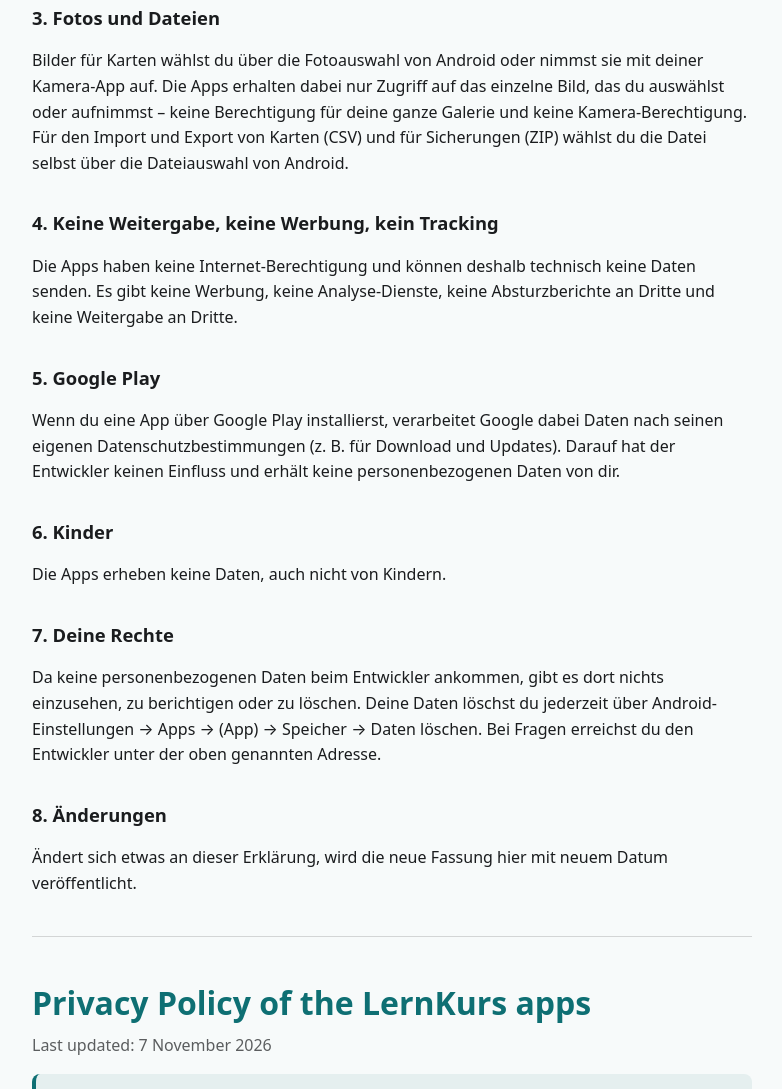
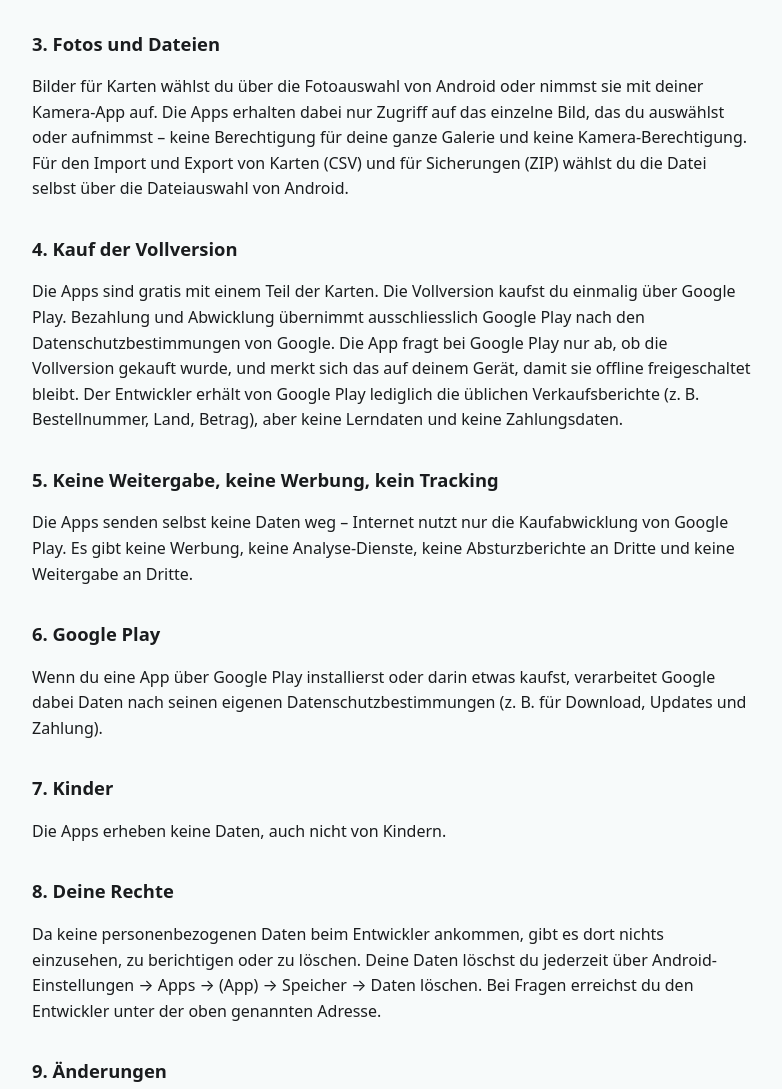
Before and after one commit to Daniloquake/foto-cleaner-datenschutz, a plain HTML site: page lernkurs.html in a window 1280 px wide. Shown: the part 806-1895 px from the top of the page, without its empty margins (248-1030 px from the left). Drawn offline with Linux system fonts and the light colour scheme.

Commit message:
LernKurs-Apps: Kauf der Vollversion ergänzt

```diff
--- a/lernkurs.html
+++ b/lernkurs.html
@@ -19,14 +19,14 @@
 <body>
 
 <h1>Datenschutzerklärung der LernKurs-Apps</h1>
-<p class="stand">Stand: 7. November 2026</p>
+<p class="stand">Stand: 7. November 2026 (Kauf der Vollversion ergänzt)</p>
 <p>Gilt für die Apps <strong>Brandschutz</strong>, <strong>Arbeitssicherheit</strong>, <strong>FaBe Pflanzenschutz</strong>
 und <strong>FaBe Badewasser</strong> von DanisApps.</p>
 
 <div class="kurz">
-  <p><strong>Kurz gesagt:</strong> Die Apps erheben keine Daten. Sie haben keinen Internetzugriff, senden nichts weg,
-  enthalten keine Werbung, keine Analyse- oder Tracking-Werkzeuge und kein Benutzerkonto.
-  Alles bleibt auf deinem Gerät.</p>
+  <p><strong>Kurz gesagt:</strong> Die Apps erheben keine Daten. Deine Lerndaten bleiben auf deinem Gerät.
+  Es gibt keine Werbung, keine Analyse- oder Tracking-Werkzeuge und kein Benutzerkonto. Eine Verbindung
+  ins Internet besteht nur über Google Play, wenn du die Vollversion kaufst oder deine Käufe geprüft werden.</p>
 </div>
 
 <h2>1. Verantwortlich</h2>
@@ -50,24 +50,30 @@ Die Apps erhalten dabei nur Zugriff auf das einzelne Bild, das du auswählst ode
 Berechtigung für deine ganze Galerie und keine Kamera-Berechtigung. Für den Import und Export von Karten
 (CSV) und für Sicherungen (ZIP) wählst du die Datei selbst über die Dateiauswahl von Android.</p>
 
-<h2>4. Keine Weitergabe, keine Werbung, kein Tracking</h2>
-<p>Die Apps haben keine Internet-Berechtigung und können deshalb technisch keine Daten senden. Es gibt keine
-Werbung, keine Analyse-Dienste, keine Absturzberichte an Dritte und keine Weitergabe an Dritte.</p>
+<h2>4. Kauf der Vollversion</h2>
+<p>Die Apps sind gratis mit einem Teil der Karten. Die Vollversion kaufst du einmalig über Google Play.
+Bezahlung und Abwicklung übernimmt ausschliesslich Google Play nach den Datenschutzbestimmungen von Google.
+Die App fragt bei Google Play nur ab, ob die Vollversion gekauft wurde, und merkt sich das auf deinem Gerät,
+damit sie offline freigeschaltet bleibt. Der Entwickler erhält von Google Play lediglich die üblichen
+Verkaufsberichte (z. B. Bestellnummer, Land, Betrag), aber keine Lerndaten und keine Zahlungsdaten.</p>
 
-<h2>5. Google Play</h2>
-<p>Wenn du eine App über Google Play installierst, verarbeitet Google dabei Daten nach seinen eigenen
-Datenschutzbestimmungen (z. B. für Download und Updates). Darauf hat der Entwickler keinen Einfluss und
-erhält keine personenbezogenen Daten von dir.</p>
+<h2>5. Keine Weitergabe, keine Werbung, kein Tracking</h2>
+<p>Die Apps senden selbst keine Daten weg – Internet nutzt nur die Kaufabwicklung von Google Play. Es gibt
+keine Werbung, keine Analyse-Dienste, keine Absturzberichte an Dritte und keine Weitergabe an Dritte.</p>
 
-<h2>6. Kinder</h2>
+<h2>6. Google Play</h2>
+<p>Wenn du eine App über Google Play installierst oder darin etwas kaufst, verarbeitet Google dabei Daten nach
+seinen eigenen Datenschutzbestimmungen (z. B. für Download, Updates und Zahlung).</p>
+
+<h2>7. Kinder</h2>
 <p>Die Apps erheben keine Daten, auch nicht von Kindern.</p>
 
-<h2>7. Deine Rechte</h2>
+<h2>8. Deine Rechte</h2>
 <p>Da keine personenbezogenen Daten beim Entwickler ankommen, gibt es dort nichts einzusehen, zu berichtigen
 oder zu löschen. Deine Daten löschst du jederzeit über Android-Einstellungen → Apps → (App) → Speicher →
 Daten löschen. Bei Fragen erreichst du den Entwickler unter der oben genannten Adresse.</p>
 
-<h2>8. Änderungen</h2>
+<h2>9. Änderungen</h2>
 <p>Ändert sich etwas an dieser Erklärung, wird die neue Fassung hier mit neuem Datum veröffentlicht.</p>
 
 <hr>
@@ -76,9 +82,12 @@ Daten löschen. Bei Fragen erreichst du den Entwickler unter der oben genannten
 <p class="stand">Last updated: 7 November 2026</p>
 <div class="kurz">
   <p>The apps Brandschutz, Arbeitssicherheit, FaBe Pflanzenschutz and FaBe Badewasser do not collect any data.
-  They have no internet permission, send nothing off the device, contain no ads, analytics or tracking,
-  and have no user account.</p>
+  Your learning data stays on your device. There are no ads, analytics, tracking or user accounts. The only
+  network use is Google Play when you buy the full version or your purchases are checked.</p>
 </div>
+<p>The full version is a one-time in-app purchase handled entirely by Google Play under Google's privacy policy.
+The app only asks Google Play whether the full version was purchased and remembers this on your device. The
+developer receives only Google Play's standard sales reports, no learning or payment data.</p>
 <p>Cards, learning progress, quiz results, bookmarks, an optional exam date and images you add yourself are
 stored only in the app's private storage on your device and are removed when you uninstall the app or clear
 its data. Images are picked via Android's photo picker or your camera app; the apps get access only to that
```
